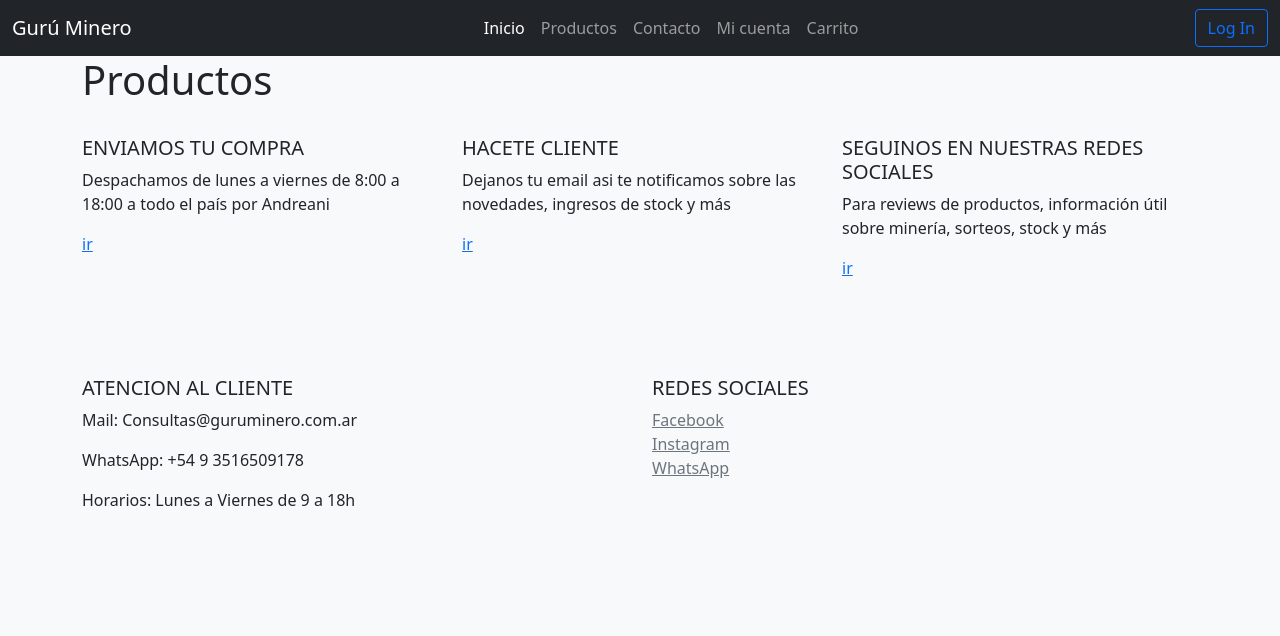
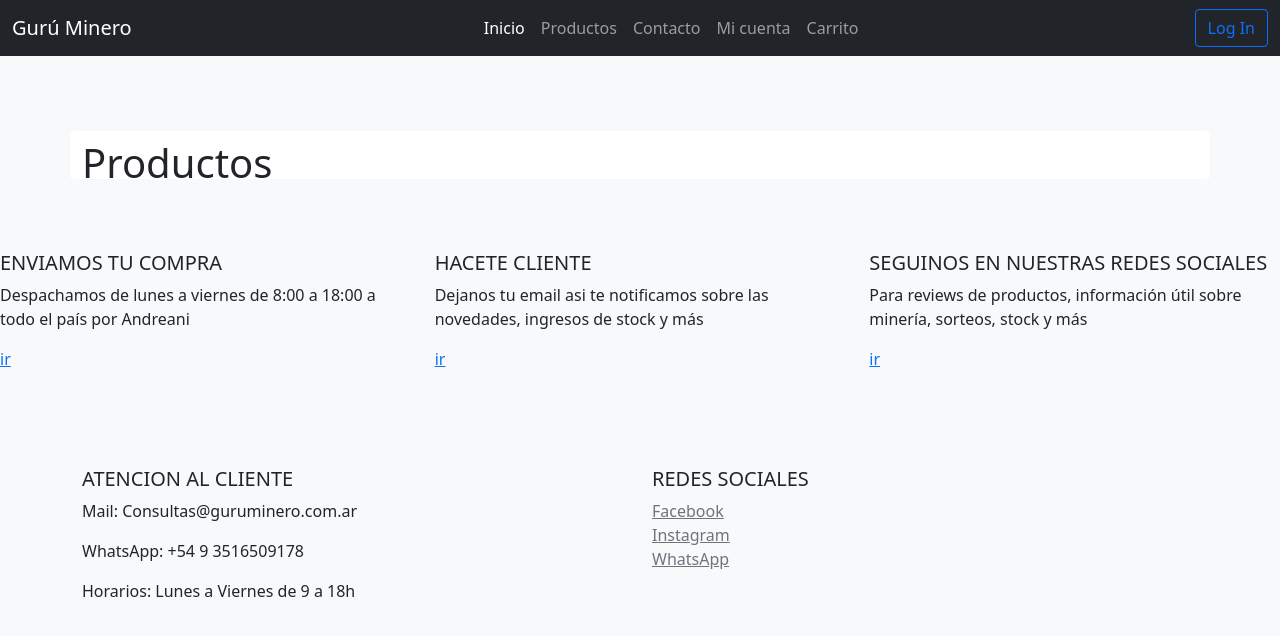
Before and after one commit to ivanln26/404_minerva, a Django app: page / in a window 1280 px wide. Shown: the top 636 px of the page. Run offline with Django 3.2, Linux system fonts and the light colour scheme; data that the repository does not hold is empty.

Commit message:
Change features conditional render

```diff
--- a/minerva/templates/base.html
+++ b/minerva/templates/base.html
@@ -3,6 +3,7 @@
   <head>
     <meta charset="utf-8">
     <meta name="viewport" content="width=device-width, initial-scale=1">
+    <link rel="stylesheet" href="https://cdn.jsdelivr.net/npm/bootstrap-icons@1.5.0/font/bootstrap-icons.css">
     <link href="https://cdn.jsdelivr.net/npm/bootstrap@5.0.1/dist/css/bootstrap.min.css" rel="stylesheet" integrity="sha384-+0n0xVW2eSR5OomGNYDnhzAbDsOXxcvSN1TPprVMTNDbiYZCxYbOOl7+AMvyTG2x" crossorigin="anonymous">
     <title>
       {% block title %}
@@ -10,13 +11,16 @@
       {% endblock %}
     </title>
   </head>
-  <body class="bg-light">
+  <body class="bg-light" >
     {% include 'navbar.html' %}
-    <div class="container">
+    <!-- remove blank space below footer in mobile: style="height: 100vh;" (in container below)  -->
+    <div class="container bg-white mb-4 py-2 rounded" style="margin-top: 75px;">
       {% block content %}
       {% endblock %}
-      {% include 'features.html' %}
     </div>
+    {% block features %}
+    {% endblock %}
+
     {% block footer %}
     {% endblock %}
     <script src="https://cdn.jsdelivr.net/npm/bootstrap@5.0.1/dist/js/bootstrap.bundle.min.js" integrity="sha384-gtEjrD/SeCtmISkJkNUaaKMoLD0//ElJ19smozuHV6z3Iehds+3Ulb9Bn9Plx0x4" crossorigin="anonymous"></script>
--- a/minerva/templates/index.html
+++ b/minerva/templates/index.html
@@ -18,6 +18,10 @@
   </div>
 {% endblock %}
 
+{% block features %}
+  {% include 'features.html' %}
+{% endblock %}
+
 {% block footer %}
   {% include 'footer.html' %}
 {% endblock %}
```
